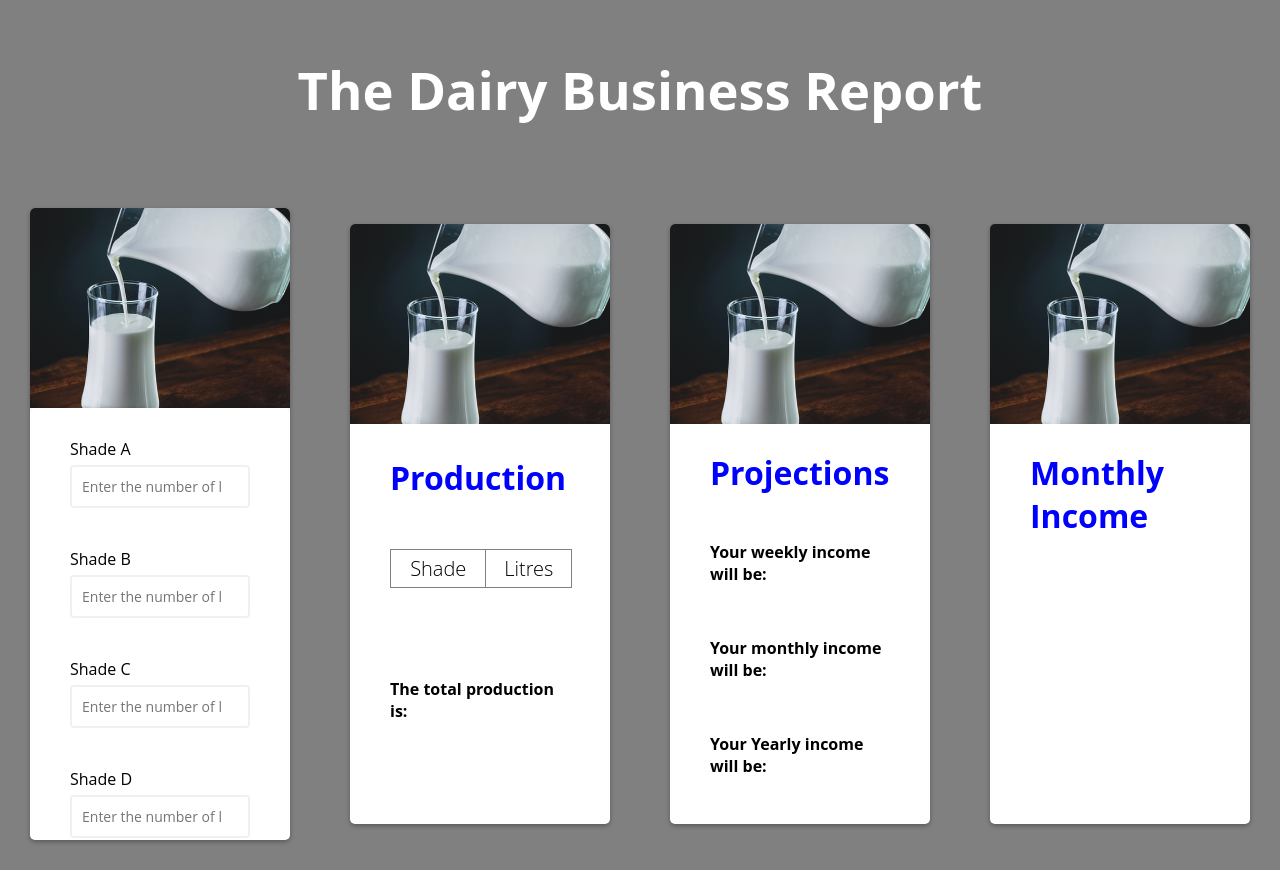
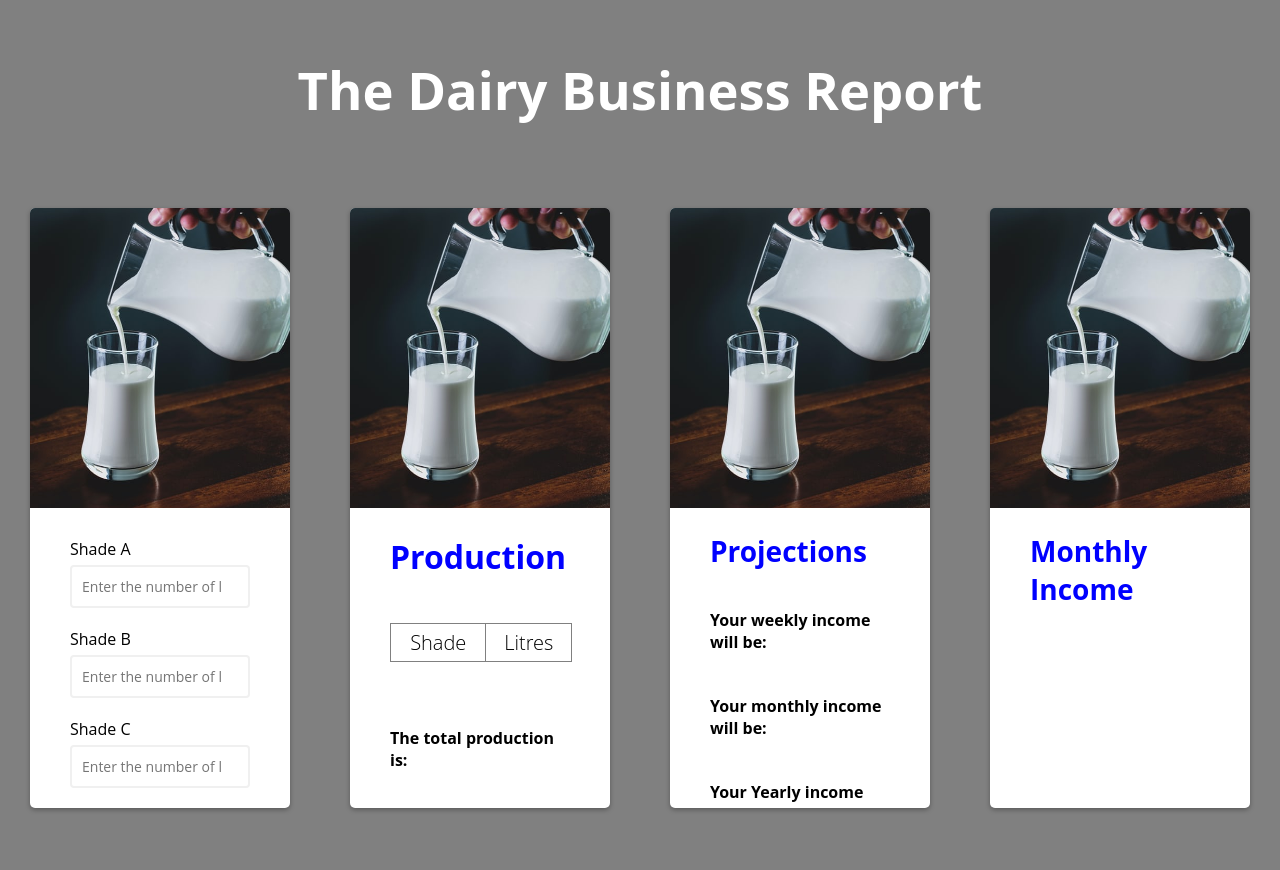
Before and after one commit to clarelimo/Dairy-Business, a plain HTML site: page index.html in a window 1280 px wide. After the commit the page ends 838 px from the top, so only its background shows below. Drawn offline with Linux system fonts and the light colour scheme.

Commit message:
renamed the containers

```diff
--- a/index.html
+++ b/index.html
@@ -13,11 +13,11 @@
         <h1>The Dairy Business Report</h1>
     </nav>
     <main>
-        <div class="header">
+        <div class="container header">
             <div id="date">
 
             </div>
-            <div class="container">
+            <div class="daily">
                 <form class="daily-form">
                     <div class="form-control">
                         <label>Shade A</label>
@@ -42,10 +42,11 @@
                 </form>
             </div>
         </div>
-        <div class="production">
+        <div class="container production">
             <div id="date">
 
             </div>
+            <div class="productions">
                 <h1>Production</h1>
             <table id="display">
                 <tr>
@@ -53,16 +54,18 @@
                     <th>Litres</th>
                 </tr>
             </table>
+
+            </div>
+
             <div class="total"><b>The total production is: <span id="result"></span></b></div>
         </div>
 
-        <div class="projections">
+        <div class="container projections">
             <div id="date">
 
             </div>
-            <div class="overtime">
+            <div class="projection">
                 <h1>Projections</h1>
-                <div class="projection">
                 <div class="form-control">
                     <p><b>Your weekly income will be: <span id="weekly"></span></b></p>
                  </div>
@@ -72,17 +75,14 @@
                 <div class="form-control">
                     <p><b>Your Yearly income will be: <span id="yearly"></span></b></p>
                 </div>
-
             </div>
         </div>
-        </div>
-        <div class="leapyear">
+        <div class="container leapyear">
             <div id="date">
 
             </div>
             <div class="overtime">
                 <h1>Monthly Income</h1>
-                <div class="projection">
                 <div class="form-control">
                     <p><b><span id="January"></span></b></p>
                  </div>
@@ -120,7 +120,6 @@
                     <p><b><span id="December"></span></b></p>
                 </div>
         </div>
-        </div>
     </main>
 </body>
 </html>
--- a/style.css
+++ b/style.css
@@ -18,32 +18,19 @@ nav{
     font-size: 35px;
     color: white;
 }
-.header{
-    background-color: white;
-    border-radius: 5px;
-    box-shadow: 0 2px 5px rgba(0,0,0,0.3);
-    overflow: hidden;
-    margin: 30px;
-    width: 400px;
-    max-width: 100%;
-}
 #date{
     background-image: url("./images/background.jpeg");
     background-position: center;
     background-repeat: no-repeat;
     background-size: cover;
-    height: 200px;
+    height: 300px;
 }
 .daily-form{
     padding: 30px 40px;
 }
-.production h1{
-    padding: 10px 40px;
-    color: blue;
-}
 .form-control{
-    margin-bottom: 10px;
-    padding-bottom: 20px;
+    margin-bottom: 5px;
+    padding-bottom: 10px;
     position: relative;
 }
 
@@ -61,18 +48,8 @@ nav{
     width: 100%;
 
 }
-.production{
-    background-color: white;
-    border-radius: 5px;
-    box-shadow: 0 2px 5px rgba(0,0,0,0.3);
-    overflow: hidden;
-    margin: 30px;
-    width: 400px;
-    height: 75vh;
-    max-width: 100%;
-}
 .total{
-    padding: 50px 40px;
+    padding: 25px 40px;
 }
 .container{
     background-color: white;
@@ -80,8 +57,9 @@ nav{
     box-shadow: 0 2px 5px rgba(0,0,0,0.3);
     overflow: hidden;
     width: 400px;
-    height: 54vh;
+    height:75vh;
     max-width: 100%;
+    margin: 30px;
 }
 .container button{
     background-color: blue;
@@ -113,48 +91,19 @@ td{
     font-weight: 400;
     font-family: inherit;
 }
-.projection{
+.projection, .overtime{
     padding: 5px 40px;
     font-family: inherit;
-    font-size: 16px;
 }
-.overtime h1{
+.production h1{
     padding: 5px 40px;
     color: blue;
 }
-select{
-    padding: 5px;
-    font-family: inherit;
-    font-size: 16px;
-}
-.overtime button{
-    background-color: blue;
-    border: 2px solid blue;
-    border-radius: 4px;
-    color: #fff;
-    font-family: inherit;
-    font-size: 16px;
-    padding: 5px;
-    margin: auto;
-}
-.projections{
-    background-color: white;
-    border-radius: 5px;
-    box-shadow: 0 2px 5px rgba(0,0,0,0.3);
-    overflow: hidden;
-    width: 400px;
-    max-width: 100%;
-    height: 75vh;
-    margin: 30px;
+.overtime h1,.projection h1{
+    padding-bottom: 20px;
+    font-size: 28px;
+    color: blue;
 }
 .leapyear{
-    background-color: white;
-    border-radius: 5px;
-    box-shadow: 0 2px 5px rgba(0,0,0,0.3);
-    overflow: hidden;
-    width: 400px;
-    max-width: 100%;
-    height: 75vh;
-    margin: 30px;
     overflow: scroll;
 }
```
Lines whose indentation alone changed are shown as unchanged.
